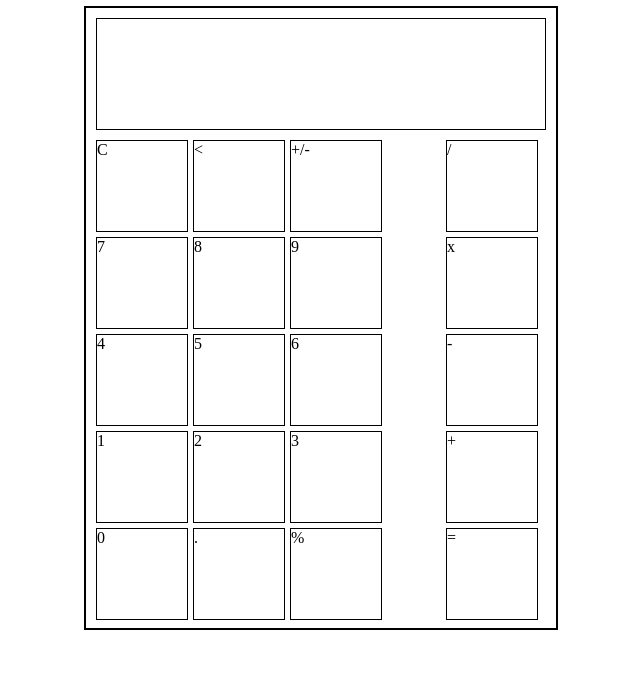
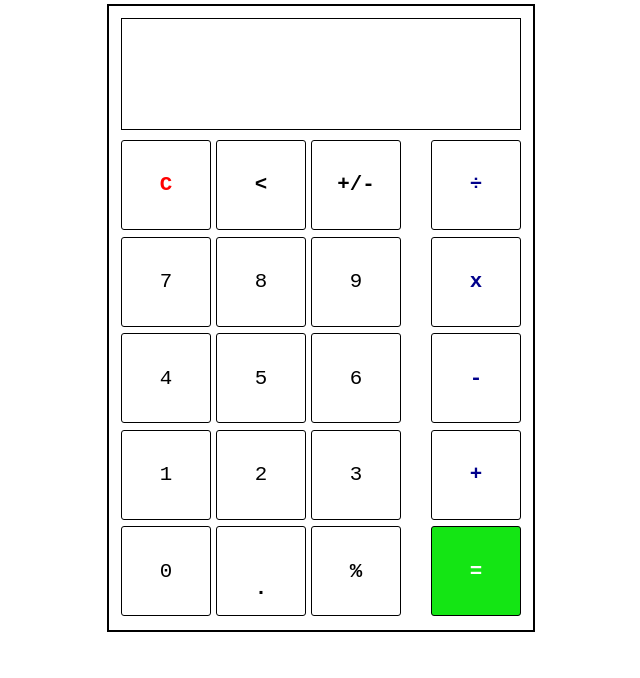
Before and after one commit to hiimdan/odin-project-simple-calc, a plain HTML site: page index.html in a window 1280 px wide. Shown: the part 122-800 px from the top of the page, without its empty margins (319-959 px from the left). Drawn offline with Linux system fonts and the light colour scheme.

Commit message:
Apply some basic styling to calculator, operator buttons now have styling when pressed

```diff
--- a/index.html
+++ b/index.html
@@ -32,7 +32,7 @@
                     <div class="button" id="percent">%</div>
                 </div>
                 <div class="btn-group btns-2">
-                    <div class="button operator">/</div>
+                    <div class="button operator">&divide;</div>
                     <div class="button operator">x</div>
                     <div class="button operator">-</div>
                     <div class="button operator">+</div>
--- a/script.js
+++ b/script.js
@@ -45,7 +45,7 @@ function operate(left, right, operand) {
     if (operand == 'x') {
         result = left * right;
     }
-    if (operand == '/') {
+    if (operand == '÷') {
         if (right === 0) {
             return undefined;
         }
@@ -70,7 +70,6 @@ function inputNumber(e) {
             if (prevValue[prevValue.length - 1] === '%') {
                 return;
             }
-            console.log(e)
             prevValue += e.type == 'click' ? e.target.textContent : e.key;
         }
         calcDisplay.textContent = prevValue;
@@ -91,6 +90,7 @@ function clearScreen() {
     prevValue = '';
     currentValue = '';
     currentOperator = null;
+    applyOperatorStyle(null);
     equalsPressed = false;
 }
 
@@ -98,15 +98,36 @@ function handleOperator(e) {
     if (calcDisplay.textContent && calcDisplay.textContent !== 'undefined') {
         if (currentOperator === null || !currentValue) {
             currentOperator = e.type == 'click' ? e.target.textContent : e.key;
+            applyOperatorStyle(currentOperator);
         } else {
             let result = operate(parsePercent(prevValue), parsePercent(currentValue), currentOperator);
             prevValue = '' + result;
             calcDisplay.textContent = prevValue;
-            console.log(prevValue);
-            console.log('hello')
             currentOperator = prevValue === 'undefined' ? null : e.type == 'click' ? e.target.textContent : e.key;
+            if (!currentOperator) {
+                applyOperatorStyle(null);
+            } else {
+                applyOperatorStyle(currentOperator);
+            }
             currentValue = '';
         }
+    }
+}
+
+function applyOperatorStyle(symbol) {
+    if (!symbol) {
+        // operatorButtons.forEach(btn => btn.classList.remove('operator-pressed'));
+        operatorButtons.forEach(btn => btn.style.backgroundColor = '');
+    } else {
+        operatorButtons.forEach(btn => {
+            if (btn.textContent === symbol) {
+                // btn.classList.add('operator-pressed');
+                btn.style.backgroundColor = 'rgb(230, 230, 230)';
+            } else {
+                // btn.classList.remove('operator-pressed');
+                btn.style.backgroundColor = '';
+            }
+        })
     }
 }
 
@@ -117,6 +138,7 @@ function handleEquals() {
         calcDisplay.textContent = prevValue;
         currentValue = '';
         currentOperator = null;
+        applyOperatorStyle(null);
         equalsPressed = true;
     } else if (prevValue[prevValue.length - 1] === '%' && currentOperator === null) {
         equalsPressed = true;
@@ -220,6 +242,8 @@ function handleKeyboardInput(e) {
     } else if (e.key == '/' || e.key == '*' || e.key == '+' || e.key == '-') {
         if (e.key == '*') {
             handleOperator({key: 'x'});
+        } else if (e.key == '/') {
+            handleOperator({key: '÷'});
         } else {
             handleOperator(e);
         }
--- a/styles.css
+++ b/styles.css
@@ -15,15 +15,11 @@ h1 {
     text-align: center;
 }
 
-.container {
-
-}
-
 #calculator {
-    width: 450px;
+    width: 400px;
     height: 600px;
     border: 2px solid black;
-    padding: 10px;
+    padding: 12px;
     display: flex;
     flex-direction: column;
 }
@@ -36,7 +32,8 @@ h1 {
     display: flex;
     justify-content: flex-end;
     align-items: flex-end;
-    font-size: 2rem;
+    font-size: 2.3rem;
+    font-family: monospace;
 }
 
 #btn-container {
@@ -44,6 +41,7 @@ h1 {
     display: flex;
     justify-content: space-between;
     user-select: none;
+    font-family: monospace;
 }
 
 .btn-group {
@@ -52,12 +50,46 @@ h1 {
     gap: 5px;
 }
 
-.btns-1 {
-    min-width: 350px;
+.btns-2 {
+    justify-content: flex-end;
+    font-weight: bold;
+    color: darkblue;
 }
 
 .button {
     width: 90px;
     height: 90px;
     border: 1px solid black;
+    display: flex;
+    justify-content: center;
+    align-items: center;
+    border-radius: 3px;
+    font-size: 1.3rem;
+    box-sizing: border-box;
 }
+
+#clear,
+#backspace,
+#negate,
+#decimal,
+#percent {
+    font-weight: bold;
+}
+
+#clear {
+    color: red;
+}
+
+#decimal {
+    align-items: flex-end;
+    padding-bottom: 15px;
+}
+
+#equals {
+    background-color: #00e300eb;
+    color: white;
+}
+
+.operator-pressed {
+    background-color: rgb(230, 230, 230);
+}
```
